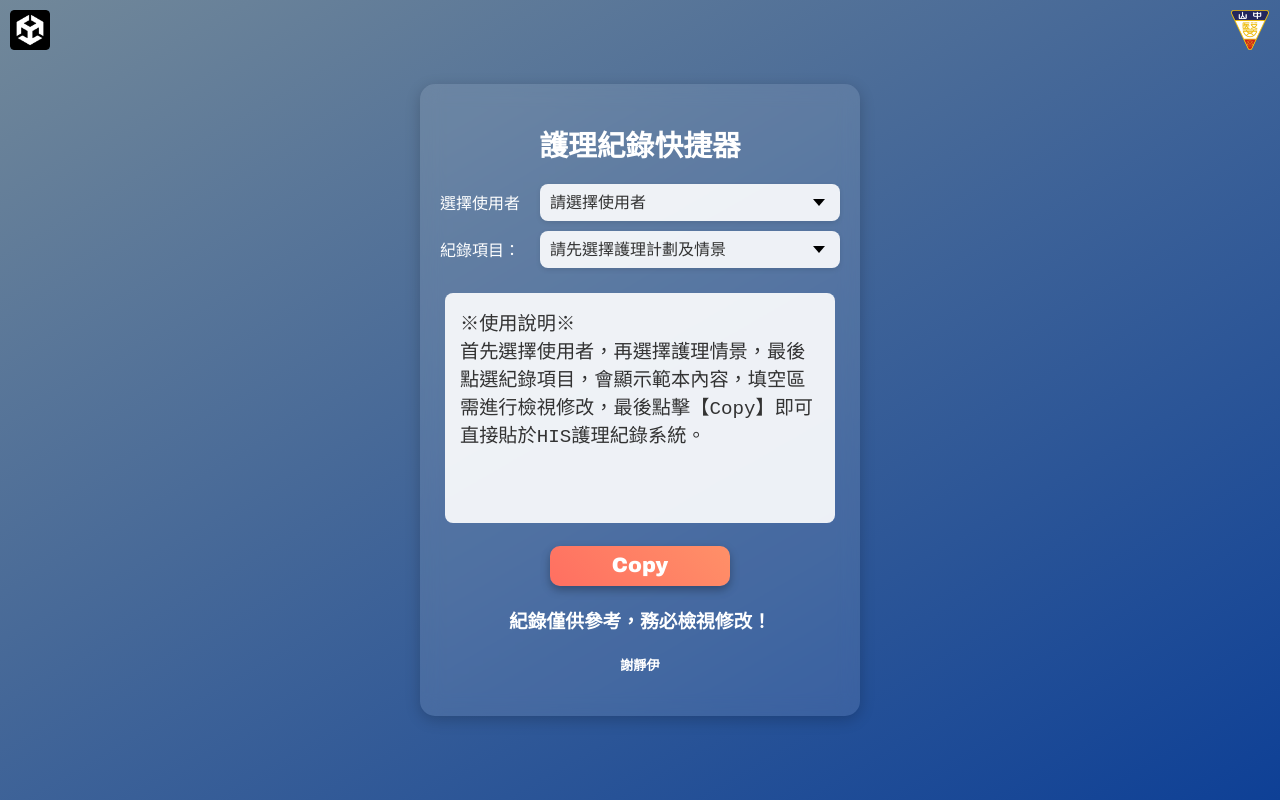
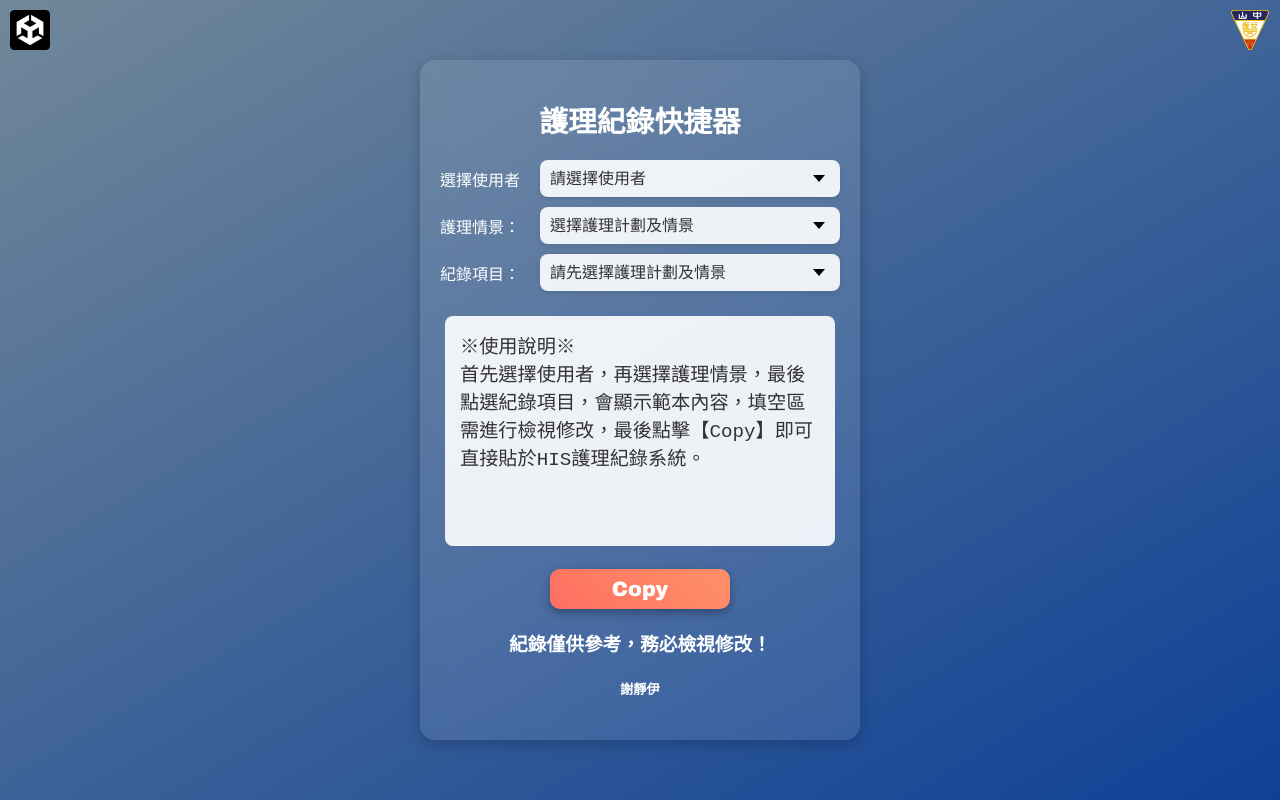
Before and after one commit to CorrineXieTaiwan/Copy, a plain HTML site: page index.html in a window 1280 px wide. Drawn offline with Linux system fonts and the light colour scheme.

Commit message:
Update index.html

```diff
--- a/index.html
+++ b/index.html
@@ -292,6 +292,25 @@
         <option value="category99">護理實習專用</option>
       </select>
     </div>
+                <!-- 第二個新增的下拉選單（情景主名稱參考非修改區） -->
+    <div class="field">
+      <label for="primarySelect">護理情景：</label>
+      <select id="primarySelect">
+        <option value="">選擇護理計劃及情景</option>
+        <option value="STAT">STAT Order</option>
+        <option value="Chemo">化學藥物治療</option>
+        <option value="potentialInfection">護理計劃：潛在危險性感染</option>
+        <option value="fallRisk">護理計劃：潛在危險性跌倒</option>
+        <option value="acutePain">護理計劃：急性疼痛問題</option>
+        <option value="feeling">護理計劃：健康焦慮問題</option>
+        <option value="oxygen">護理計劃：低效性呼吸型態</option>
+        <option value="Skin">護理計劃：皮膚破損情形</option>
+        <option value="survey">一般紀錄：檢查相關</option>
+        <option value="OP">一般紀錄：手術相關</option>
+        <option value="other">一般紀錄：其他</option>
+        <option value="Wait">等待建構中</option>
+      </select>
+    </div>
 
          <!-- CORRINE預設範本專用區，非修改區域僅供參考-->
 
@@ -462,8 +481,6 @@ primarySelect.addEventListener('change', () => {
 });
 
 
-
-
   // 主要分類到護理計劃的映射，包含中文名稱:第一欄位對應選單修改區（主要增修區）
   const topOptionsMap = {
 
@@ -512,7 +529,6 @@ category99: [ // 護理實習生項目
 // 第三個下拉式選單項目更改
 
   const optionsMap = {
-    // 預設CORRINE使用者範本
     Move: [
       { value: 'move1', text: '班內多臥床休息，紅色手圈配戴，雙側床欄使用，床輪固定良好，床旁陪病者照護，予常規探視。' },
       { value: 'move2', text: '班內四肢乏力疲倦虛弱，下床時需協助攙扶，使用輪椅輔助活動，臥床休息時可配合雙側床欄使用，床旁陪病者照護，暫無跌倒情形發生。' },
@@ -601,7 +617,6 @@ category99: [ // 護理實習生項目
        { value: 'Chemo11', text: '現由兩位護理人員雙重核對藥物及醫囑單無誤，依醫囑予※(化)Kemoplat Injection 0.5vial QD IVD、NS 250ml/pack 1pack QD IVD，化療前已測針有回血，生理食鹽水推注順暢，現依醫囑指示設定滴速給藥劑量，續觀病人反應。' },
        { value: 'Chemo11', text: '【日期】MBD（－）、診斷證明書*份??、預約回診（－）、出院帶藥（－）、下次住院單（－）、回診前抽血+X光（－）' },
         ],
-    // 預設A3701使用者區域
     A3701.1: [
        { value: 'A3701.1.1', text: '(感染)身上暫無管路留置，皮膚外觀完整無破損，四肢溫暖無寒顫，因乳癌術後依醫囑續左手禁治療，暫無不適，治療前後已洗手，續評估有無感染徵兆。' },
        { value: 'A3701.1.2', text: '(感染)人工血管角座存，暫無角針留置，皮膚外觀完整無破損，四肢溫暖無寒顫，暫無不適，治療前後已洗手，續評估有無感染徵兆。' },
@@ -621,9 +636,6 @@ category99: [ // 護理實習生項目
        { value: 'A3701.2.1', text: '(感染)人工血管角座存，依醫囑以無菌技術放置人工血管角針，推注順暢予測試可回血，透明防水敷料覆蓋。' },
        { value: 'A3701.2.2', text: '(跌倒)病人步行入病房，現臥床休息中，雙側床欄拉起，床輪固定，地板乾燥無濕滑，家屬陪伴，班內暫無跌倒情形，續維護環境安全。' },
         ],
-
-
-
   };
 
 
```
